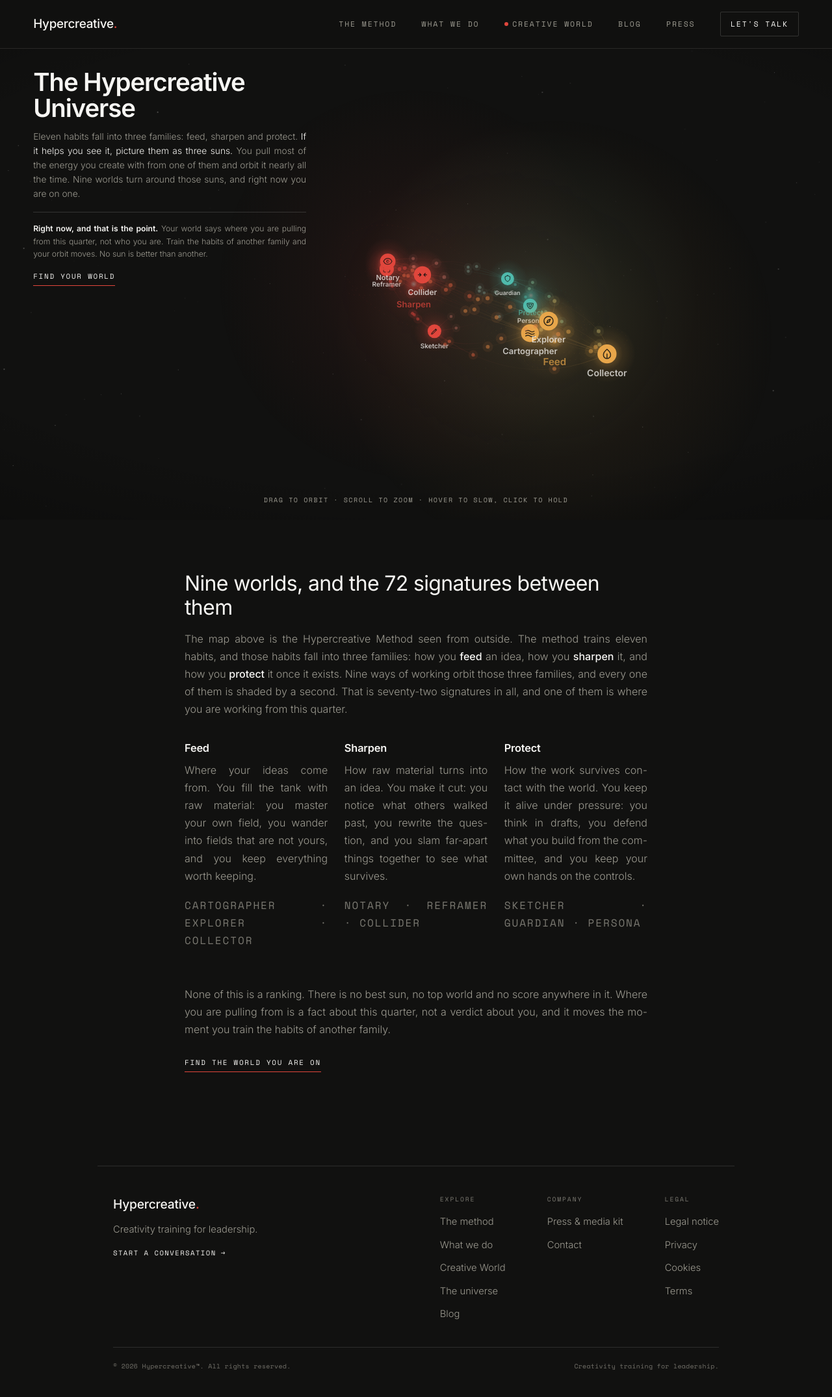
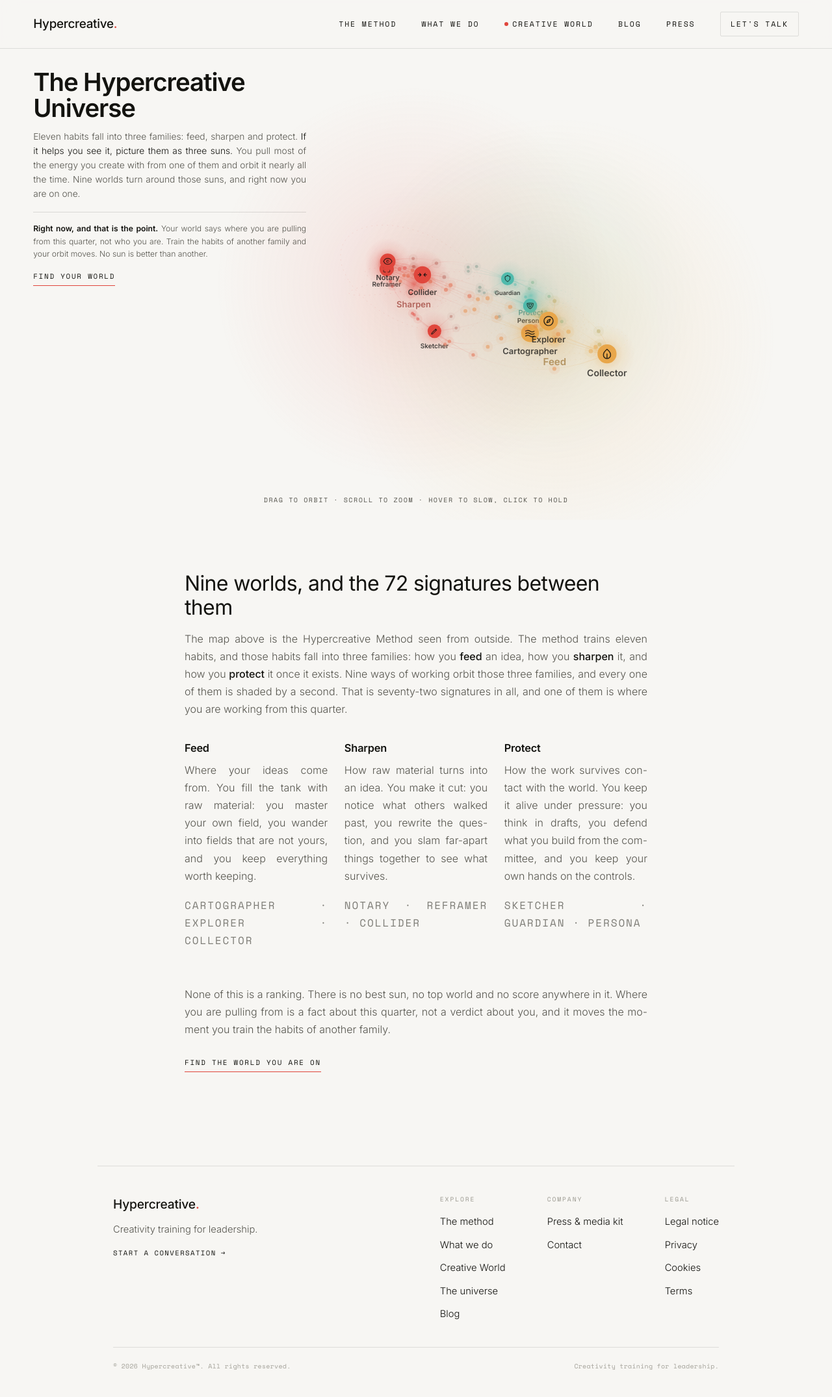
Before and after one commit to clynia/hypercreative-web, a PHP site: page /universe/ in a window 1280 px wide. Shown: the whole page at 65% size. Run offline with PHP 8.4, Linux system fonts and the light colour scheme.

Commit message:
The universe moves onto paper
Alfonso's call: black embedded in a paper site made a mess of night,
red and paper. The map now sits on the site's own ground everywhere.

- engine: a "paper" theme (night stays the default for the artifact).
  Ink and light swap, the stars stay home, the suns' air is laid on as
  watercolour (multiply) instead of added light, sun hearts are solid
  colour, labels darken for contrast, and what dims fades towards the
  paper it sits on. Orbits and chords carry a touch more ink to read
  on white.
- /creative-world/ hero: paper ground with a paper vignette; the nav
  override, the dark chip pills and the dark panel go, so the button,
  link and chips return to the site's approved styles.
- /universe/: ground, panel, text and shadows to paper; the night
  header and footer overrides removed, the shared partials wear their
  own colours.
- result: the signature map sits on white card stock.
- devserver: threading, so one stuck client cannot block the rest.

Proven by running both themes through the real engine with a recording
context: paper draws multiply, zero stars, no white cores, ink labels;
night is byte-for-byte the old behaviour. All 52 page checks green.

Co-Authored-By: Claude Opus 4.8 <noreply@anthropic.com>

```diff
--- a/assets/hc-universe.js
+++ b/assets/hc-universe.js
@@ -14,6 +14,9 @@
      interactive   pointer drag, zoom and picking (default true)
      wheelZoom     wheel zooms the sky (default true; landings turn it off
                    so the page keeps scrolling)
+     theme         "night" (default) or "paper": ink and light swap, the
+                   stars stay home and the air turns to watercolour, so the
+                   map can sit on the site's paper instead of a dark page
      chords        draw the 36 chords (default true)
      nodes         draw the 72 signatures (default true)
      anchor        "left" leaves room for a reading column, "center" fills
@@ -75,6 +78,8 @@ window.HCUniverse=(function(){
 
     var interactive=opt.interactive!==false;
     var wheelZoom=opt.wheelZoom!==false;
+    var LIGHT=opt.theme==="paper";
+    var FG=LIGHT?GROUND_INK:PAPER;
     var wantChords=opt.chords!==false;
     var wantNodes=opt.nodes!==false;
     var anchor=opt.anchor||"center";
@@ -246,22 +251,24 @@ window.HCUniverse=(function(){
       ctx.clearRect(0,0,W,H);
 
       /* the air each sun breathes out, added as light */
-      ctx.globalCompositeOperation="lighter";
+      ctx.globalCompositeOperation=LIGHT?"multiply":"lighter";
       FAM_ORDER.forEach(function(fam){
         var fc=famCenters[fam], pr=project(fc), col=fc.col;
         var rad=Math.max(80, 340*pr.s);
         var g=ctx.createRadialGradient(pr.x,pr.y,0,pr.x,pr.y,rad);
         var depth=Math.max(0.25,Math.min(1,pr.s*0.9));
-        g.addColorStop(0,rgba(col,0.13*depth));
-        g.addColorStop(0.5,rgba(col,0.05*depth));
+        g.addColorStop(0,rgba(col,(LIGHT?0.20:0.13)*depth));
+        g.addColorStop(0.5,rgba(col,(LIGHT?0.08:0.05)*depth));
         g.addColorStop(1,rgba(col,0));
         ctx.fillStyle=g; ctx.beginPath(); ctx.arc(pr.x,pr.y,rad,0,6.283); ctx.fill();
       });
-      for(var i=0;i<stars.length;i++){
-        var s0=stars[i], p0=project(s0);
-        var tw=reduce?1:(0.6+0.4*Math.sin(t*0.001+s0.tw));
-        ctx.fillStyle="rgba("+PAPER+","+(s0.b*0.5*tw*Math.min(1,p0.s))+")";
-        ctx.fillRect(p0.x,p0.y,s0.sz,s0.sz);
+      if(!LIGHT){
+        for(var i=0;i<stars.length;i++){
+          var s0=stars[i], p0=project(s0);
+          var tw=reduce?1:(0.6+0.4*Math.sin(t*0.001+s0.tw));
+          ctx.fillStyle="rgba("+PAPER+","+(s0.b*0.5*tw*Math.min(1,p0.s))+")";
+          ctx.fillRect(p0.x,p0.y,s0.sz,s0.sz);
+        }
       }
       ctx.globalCompositeOperation="source-over";
 
@@ -270,7 +277,7 @@ window.HCUniverse=(function(){
       for(var q=0;q<SUNS.length;q++){
         var pl=SUNS[q], o=pl.orb, fc2=famCenters[pl.fam];
         var lit=active&&(hotTypes[pl.key]||hotFams[pl.fam]);
-        ctx.strokeStyle=rgba(pl.col, lit?0.30:0.055);
+        ctx.strokeStyle=rgba(pl.col, lit?0.34:(LIGHT?0.10:0.055));
         ctx.lineWidth=1;
         ctx.beginPath();
         for(var e=0;e<=ORBSEG;e++){
@@ -293,7 +300,7 @@ window.HCUniverse=(function(){
           for(var k=0;k<pr2.pts.length;k++) proj.push(project(pr2.pts[k]));
           var first=proj[0], last=proj[proj.length-1];
           var depth2=Math.min(1,(first.s+last.s)/2);
-          var al=(hot?0.55:(active?0.05:0.17))*depth2;
+          var al=(hot?(LIGHT?0.62:0.55):(active?0.06:(LIGHT?0.24:0.17)))*depth2;
           var lg=ctx.createLinearGradient(first.x,first.y,last.x,last.y);
           lg.addColorStop(0,rgba(pr2.colA,al));
           if(!hot){
@@ -325,14 +332,14 @@ window.HCUniverse=(function(){
           var pulse=reduce?1:(1+0.045*Math.sin(t*0.0011+ob.ph));
           var fr=Math.max(8, 18*p.s)*pulse;
           var fg=ctx.createRadialGradient(p.x,p.y,0,p.x,p.y,fr*3.6);
-          fg.addColorStop(0,"rgba(255,251,243,"+(0.52*fb)+")");
+          fg.addColorStop(0,LIGHT?rgba(ob.col,0.9*fb):"rgba(255,251,243,"+(0.52*fb)+")");
           fg.addColorStop(0.09,rgba(ob.col,0.55*fb));
           fg.addColorStop(0.26,rgba(ob.col,0.20*fb));
           fg.addColorStop(0.58,rgba(ob.col,0.07*fb));
           fg.addColorStop(1,rgba(ob.col,0));
           ctx.fillStyle=fg; ctx.beginPath(); ctx.arc(p.x,p.y,fr*3.6,0,6.283); ctx.fill();
           if(p.s>0.5){
-            ctx.fillStyle=rgba(ob.col,fon?1:(hotFams[ob.fam]?0.85:(active?0.26:0.7)));
+            ctx.fillStyle=rgba(LIGHT?mixCol(ob.col,[19,19,15],0.35):ob.col,fon?1:(hotFams[ob.fam]?0.85:(active?0.26:0.7)));
             ctx.font="600 "+Math.round(15*Math.min(1.3,p.s))+"px Inter, system-ui, sans-serif";
             ctx.textAlign="center"; ctx.textBaseline="top";
             ctx.fillText(ob.fam,p.x,p.y+fr*1.6);
@@ -343,7 +350,7 @@ window.HCUniverse=(function(){
              only darkens, so the nine always read as bodies against the light. */
           var isOn=active&&active.kind==="sun"&&active.lead===ob.key;
           var full=(!active||hotTypes[ob.key]);
-          var body=full?ob.col:mixCol(ob.col,[17,17,16],0.45);
+          var body=full?ob.col:mixCol(ob.col,LIGHT?[247,246,243]:[17,17,16],0.45);
           var r=Math.max(6, 13*p.s);
           var gg=ctx.createRadialGradient(p.x,p.y,r*0.75,p.x,p.y,r*3);
           gg.addColorStop(0,rgba(ob.col,full?0.30:0.09));
@@ -353,7 +360,7 @@ window.HCUniverse=(function(){
           ctx.fillStyle=rgba(body,1);
           ctx.beginPath(); ctx.arc(p.x,p.y,r,0,6.283); ctx.fill();
           if(isOn){
-            ctx.strokeStyle="rgba("+PAPER+",.85)"; ctx.lineWidth=1.5;
+            ctx.strokeStyle="rgba("+FG+",.85)"; ctx.lineWidth=1.5;
             ctx.beginPath(); ctx.arc(p.x,p.y,r+4.5,0,6.283); ctx.stroke();
           }
           if(r>=8 && ICON_PATH[ob.key]){
@@ -366,7 +373,7 @@ window.HCUniverse=(function(){
             ctx.restore();
           }
           if(p.s>0.6){
-            ctx.fillStyle="rgba("+PAPER+","+(isOn?0.95:(full?0.75:0.32))+")";
+            ctx.fillStyle="rgba("+FG+","+(isOn?0.95:(full?0.75:0.32))+")";
             ctx.font="600 "+Math.round(12*Math.min(1.25,p.s))+"px Inter, system-ui, sans-serif";
             ctx.textAlign="center"; ctx.textBaseline="top";
             ctx.fillText(TYPES[ob.key].name.replace("The ",""), p.x, p.y+r+8);
@@ -391,9 +398,9 @@ window.HCUniverse=(function(){
           ctx.fillStyle=rgba(ob.col,rel*dep);
           ctx.beginPath(); ctx.arc(p.x,p.y,rn,0,6.283); ctx.fill();
           if(isAct){
-            ctx.fillStyle="rgba(255,253,248,.9)";
+            ctx.fillStyle=LIGHT?"rgba(17,17,16,.85)":"rgba(255,253,248,.9)";
             ctx.beginPath(); ctx.arc(p.x,p.y,rn*0.42,0,6.283); ctx.fill();
-            ctx.strokeStyle="rgba("+PAPER+",.8)"; ctx.lineWidth=1.4;
+            ctx.strokeStyle="rgba("+FG+",.8)"; ctx.lineWidth=1.4;
             ctx.beginPath(); ctx.arc(p.x,p.y,rn+5,0,6.283); ctx.stroke();
           }
         }
--- a/universe/index.php
+++ b/universe/index.php
@@ -23,8 +23,8 @@ j=d.createElement(s),dl=l!='dataLayer'?'&l='+l:'';j.async=true;j.src=
 <link rel="preconnect" href="https://fonts.googleapis.com"><link rel="preconnect" href="https://fonts.gstatic.com" crossorigin>
 <link href="https://fonts.googleapis.com/css2?family=Inter:wght@300;400;500;600&family=Space+Mono:wght@400&display=swap" rel="stylesheet">
 <style>
-:root{--ground:#111110;--ink:#F7F6F3;--muted:#9C9A90;--line:rgba(247,246,243,.15);
-  --red:#E0463C;--panel:rgba(17,17,16,.78);
+:root{--ground:#F7F6F3;--ink:#13130F;--muted:#56554E;--line:rgba(0,0,0,.12);
+  --red:#E0463C;--panel:rgba(255,255,255,.86);
   --fd:'Inter',system-ui,-apple-system,"Segoe UI",Roboto,sans-serif;
   --fm:'Space Mono',ui-monospace,Consolas,monospace}
 *{margin:0;padding:0;box-sizing:border-box}
@@ -34,21 +34,11 @@ body.night a{color:inherit;text-decoration:none}
 :focus-visible{outline:1px solid var(--red);outline-offset:3px}
 @keyframes rise{from{opacity:0;transform:translateY(12px)}to{opacity:1;transform:none}}
 
-/* the night version of the site header: same markup, same links, darker air */
-body.night .snav{background:rgba(17,17,16,.72);border-bottom:1px solid rgba(247,246,243,.10)}
-body.night .snav .brand{color:var(--ink)}
-body.night .snav-links a{color:var(--muted)}
-body.night .snav-links a:hover{color:var(--ink)}
-body.night .snav .nav-cta{border-color:var(--line);color:var(--ink)}
-body.night .snav .nav-cta:hover{border-color:var(--red)}
-body.night .snav-toggle span{background:var(--ink)}
-@media(max-width:760px){body.night .snav-links{background:#141413;box-shadow:-24px 0 60px -30px rgba(0,0,0,.85)}}
-
 .screen{height:100dvh;display:flex;flex-direction:column}
 .stage{position:relative;flex:1 1 auto;min-height:0;overflow:hidden;
   -webkit-user-select:none;user-select:none;touch-action:none}
 .stage::after{content:"";position:absolute;inset:0;pointer-events:none;z-index:1;
-  background:radial-gradient(120% 92% at 50% 44%,transparent 52%,rgba(0,0,0,.48) 100%)}
+  background:radial-gradient(120% 92% at 50% 44%,transparent 55%,rgba(247,246,243,.9) 100%)}
 #uni{position:absolute;inset:0;width:100%;height:100%;display:block;cursor:grab}
 
 .hud{position:absolute;top:clamp(18px,4vh,44px);left:clamp(16px,4vw,52px);z-index:3;
@@ -81,7 +71,7 @@ body.focused .note{display:none}
 .panel{position:absolute;left:clamp(14px,4vw,52px);bottom:clamp(50px,7vw,64px);z-index:6;
   width:min(88vw,364px);background:var(--panel);border:1px solid var(--line);border-radius:4px;
   padding:1.15rem 1.25rem 1.3rem;backdrop-filter:blur(16px) saturate(130%);
-  -webkit-backdrop-filter:blur(16px) saturate(130%);box-shadow:0 24px 60px -28px rgba(0,0,0,.9);
+  -webkit-backdrop-filter:blur(16px) saturate(130%);box-shadow:0 24px 60px -28px rgba(0,0,0,.18);
   transition:opacity .28s ease,transform .28s ease}
 .panel[hidden]{display:none}
 .panel.enter{opacity:0;transform:translateY(8px)}
@@ -114,15 +104,6 @@ body.focused .note{display:none}
 .sun-p{font-size:.9rem;line-height:1.6;color:var(--muted);text-align:left}
 .sun-w{margin-top:.55rem;font-family:var(--fm);font-size:.66rem;letter-spacing:.12em;
   text-transform:uppercase;color:var(--muted);opacity:.75}
-
-/* the night version of the site footer */
-body.night .foot{border-top:1px solid rgba(247,246,243,.12)}
-body.night .foot .brand{color:var(--ink)}
-body.night .foot-claim,body.night .foot-col a{color:var(--muted)}
-body.night .foot-col a:hover{color:var(--ink)}
-body.night .foot-talk{color:var(--ink)}
-body.night .foot-h,body.night .foot-fine{color:#7d7b73}
-body.night .foot-legal{border-top:1px solid rgba(247,246,243,.12)}
 
 @media (max-height:720px){.note,.mine{display:none}body.focused .mine{display:none}}
 @media (max-width:640px){.hud{max-width:78vw}}
@@ -220,6 +201,7 @@ height="0" width="0" style="display:none;visibility:hidden"></iframe></noscript>
   HCUniverse.mount({
     canvas:cv,
     anchor:"left",
+    theme:"paper",
     hint:document.getElementById("hint"),
     focus:w?{lead:w,under:u}:null,
     panel:{
```
Also changed, not shown: creative-world/index.html (+20 -26 lines).
